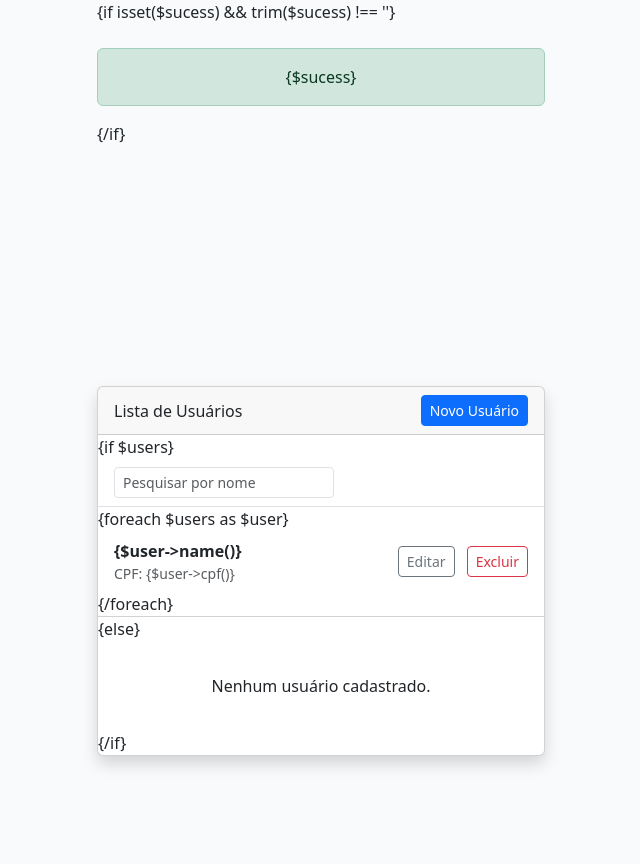
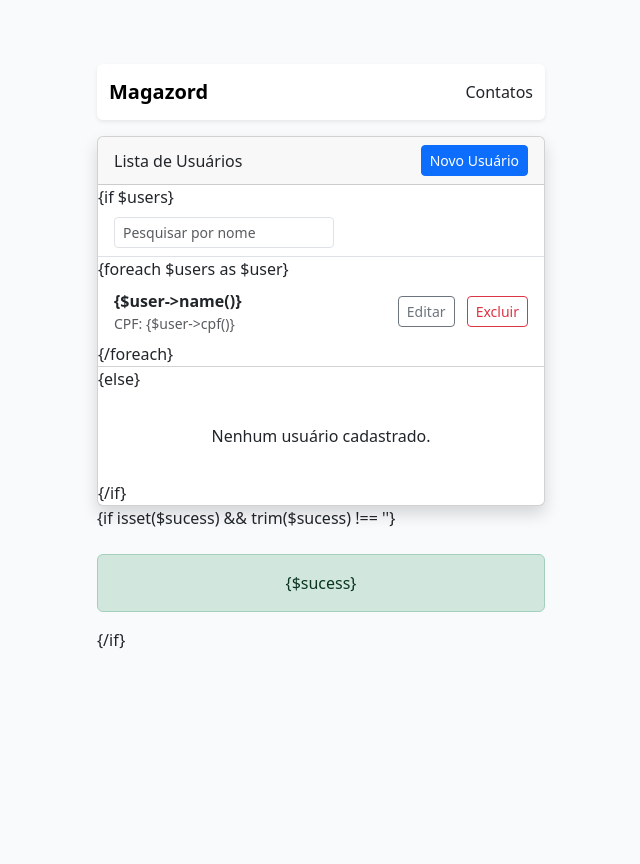
Before and after one commit to Dev-Gabriel-Martins/magazord-backend-test, a PHP site: page /app/views/users/index.php in a window 1280 px wide. Shown: the whole page, without its empty margins (319-959 px from the left). Before the commit the page ends 767 px from the top, so only its background shows below. Run offline with PHP 8.4, Linux system fonts and the light colour scheme.

Commit message:
feat: enhance user index view with navigation and success message placement

```diff
--- a/app/views/users/index.php
+++ b/app/views/users/index.php
@@ -10,11 +10,16 @@
 <body>
     <div class="centraliza">
         <div>
-            {if isset($sucess) && trim($sucess) !== ''}
-            <div class="flash-message alert alert-success text-center" role="alert">
-                {$sucess}
-            </div>
-            {/if}
+            <!-- Navbar -->
+            <nav class="navbar navbar-expand-lg navbar-light bg-white rounded shadow-sm mb-3" style="width: 28rem;">
+                <div class="container-fluid">
+                    <a class="navbar-brand fw-bold" href="/users">Magazord</a>
+                    <div>
+                        <a class="nav-link" href="/contacts">Contatos</a>
+                    </div>
+                </div>
+            </nav>
+            <!-- /Navbar -->
 
             <div class="card shadow">
                 <div class="card-header d-flex justify-content-between align-items-center">
@@ -48,6 +53,11 @@
                 <div class="alert alert- text-center m-3">Nenhum usuário cadastrado.</div>
                 {/if}
             </div>
+            {if isset($sucess) && trim($sucess) !== ''}
+            <div class="flash-message alert alert-success text-center" role="alert">
+                {$sucess}
+            </div>
+            {/if}
         </div>
     </div>
     <script src="https://cdn.jsdelivr.net/npm/bootstrap@5.3.6/dist/js/bootstrap.bundle.min.js" integrity="sha384-j1CDi7MgGQ12Z7Qab0qlWQ/Qqz24Gc6BM0thvEMVjHnfYGF0rmFCozFSxQBxwHKO" crossorigin="anonymous"></script>
@@ -56,32 +66,31 @@
     body {
         background: #f8fafc;
     }
-
     .centraliza {
+        margin-top: 64px;
         min-height: 100vh;
         display: flex;
         align-items: flex-start;
         justify-content: center;
     }
-
+    .content-box {
+        /* Espaço do topo */
+        display: flex;
+        flex-direction: column;
+        align-items: center;
+    }
     .card,
+    .navbar,
     .flash-message {
         width: 28rem;
     }
-
-    .card {
-        margin-top: 15rem;
-    }
-
     .flash-message {
         margin-top: 24px;
     }
-
     .list-group-item {
         display: flex;
         justify-content: space-between;
         align-items: center;
     }
 </style>
-
 </html>
```
